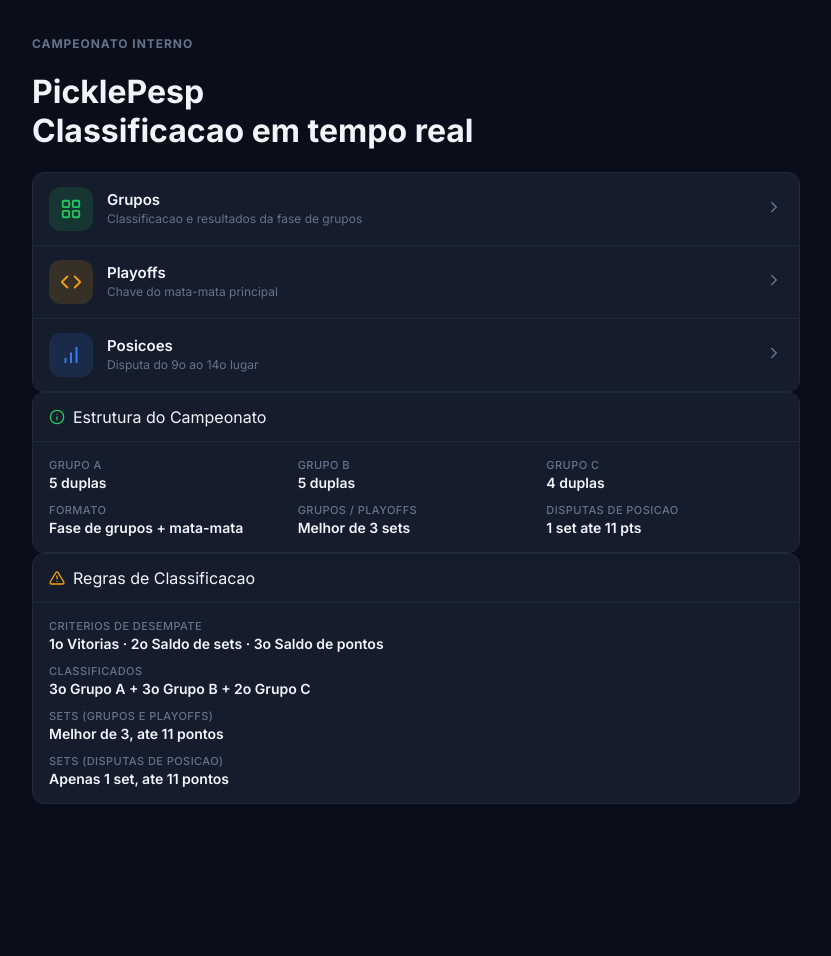
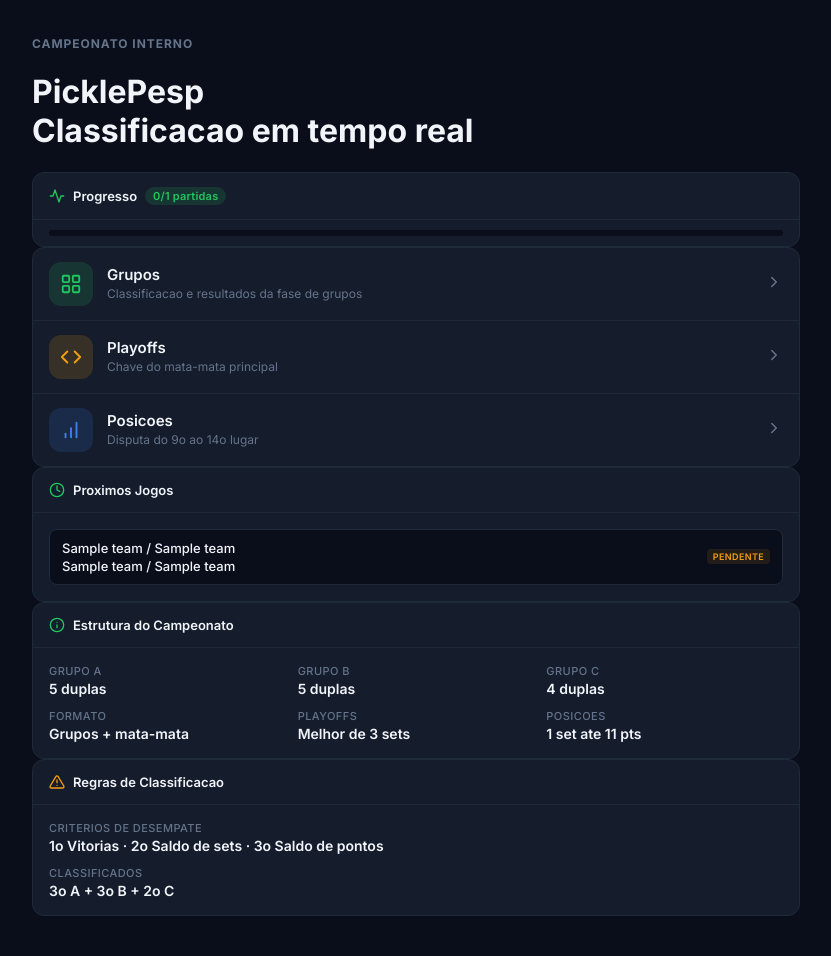
Before and after one commit to Joao-Godoi/picklepesp, a Django app: page / in a window 1280 px wide. Shown: the part 61-1017 px from the top of the page, without its empty margins (224-1055 px from the left). Before the commit the page ends 865 px from the top, so only its background shows below. Run offline with Django 5.2, Linux system fonts and the light colour scheme; tables that the repository leaves empty hold one stand-in row (values such as "Sample post").

Commit message:
feat: add tournament progress bar and upcoming matches to home page

```diff
--- a/app/core/templates/core/home.html
+++ b/app/core/templates/core/home.html
@@ -14,6 +14,23 @@
         <span class="text-green-400">Classificacao em tempo real</span>
     </h1>
 </div>
+
+{% if total_count > 0 %}
+<div class="card mb-4">
+    <div class="card-header">
+        <svg width="16" height="16" viewBox="0 0 24 24" fill="none" stroke="var(--accent)" stroke-width="2" stroke-linecap="round" stroke-linejoin="round">
+            <path d="M22 12h-4l-3 9L9 3l-3 9H2"/>
+        </svg>
+        <span style="font-size:0.8125rem;font-weight:600;color:var(--text-primary);">Progresso</span>
+        <span class="badge badge-green">{{ finished_count }}/{{ total_count }} partidas</span>
+    </div>
+    <div class="card-body" style="padding:0.625rem 1rem;">
+        <div style="background:var(--bg-primary);border-radius:6px;height:6px;overflow:hidden;">
+            <div style="background:var(--accent);height:100%;border-radius:6px;width:{% widthratio finished_count total_count 100 %}%;transition:width 0.3s ease;"></div>
+        </div>
+    </div>
+</div>
+{% endif %}
 
 <div class="card mb-4">
     <a href="{% url 'groups' %}" class="nav-card">
@@ -72,6 +89,33 @@
     </a>
 </div>
 
+{% if upcoming_matches %}
+<div class="card mb-4">
+    <div class="card-header">
+        <svg width="16" height="16" viewBox="0 0 24 24" fill="none" stroke="var(--accent)" stroke-width="2" stroke-linecap="round" stroke-linejoin="round">
+            <circle cx="12" cy="12" r="10"/>
+            <polyline points="12 6 12 12 16 14"/>
+        </svg>
+        <span style="font-size:0.8125rem;font-weight:600;color:var(--text-primary);">Proximos Jogos</span>
+    </div>
+    <div class="card-body match-list">
+        {% for match in upcoming_matches %}
+        <div class="match-card {{ match.status }}">
+            <div class="match-teams">
+                <div class="match-team">
+                    {% if match.team_a %}{{ match.team_a }}{% elif match.source_team_a %}<span class="bracket-team-tbd">{{ match.source_team_a }}</span>{% else %}<span class="bracket-team-tbd">A definir</span>{% endif %}
+                </div>
+                <div class="match-team">
+                    {% if match.team_b %}{{ match.team_b }}{% elif match.source_team_b %}<span class="bracket-team-tbd">{{ match.source_team_b }}</span>{% else %}<span class="bracket-team-tbd">A definir</span>{% endif %}
+                </div>
+            </div>
+            <span class="match-status status-{{ match.status }}">{{ match.get_status_display }}</span>
+        </div>
+        {% endfor %}
+    </div>
+</div>
+{% endif %}
+
 <div class="card mb-4">
     <div class="card-header">
         <svg width="16" height="16" viewBox="0 0 24 24" fill="none" stroke="var(--accent)" stroke-width="2" stroke-linecap="round" stroke-linejoin="round">
@@ -79,7 +123,7 @@
             <line x1="12" y1="16" x2="12" y2="12"/>
             <line x1="12" y1="8" x2="12.01" y2="8"/>
         </svg>
-        <span class="text-sm font-semibold text-white">Estrutura do Campeonato</span>
+        <span style="font-size:0.8125rem;font-weight:600;color:var(--text-primary);">Estrutura do Campeonato</span>
     </div>
     <div class="card-body">
         <div class="info-grid">
@@ -97,14 +141,14 @@
             </div>
             <div class="info-item">
                 <span class="info-label">Formato</span>
-                <span class="info-value">Fase de grupos + mata-mata</span>
+                <span class="info-value">Grupos + mata-mata</span>
             </div>
             <div class="info-item">
-                <span class="info-label">Grupos / Playoffs</span>
+                <span class="info-label">Playoffs</span>
                 <span class="info-value">Melhor de 3 sets</span>
             </div>
             <div class="info-item">
-                <span class="info-label">Disputas de posicao</span>
+                <span class="info-label">Posicoes</span>
                 <span class="info-value">1 set ate 11 pts</span>
             </div>
         </div>
@@ -118,7 +162,7 @@
             <line x1="12" y1="9" x2="12" y2="13"/>
             <line x1="12" y1="17" x2="12.01" y2="17"/>
         </svg>
-        <span class="text-sm font-semibold text-white">Regras de Classificacao</span>
+        <span style="font-size:0.8125rem;font-weight:600;color:var(--text-primary);">Regras de Classificacao</span>
     </div>
     <div class="card-body">
         <div class="info-grid" style="grid-template-columns: 1fr;">
@@ -128,15 +172,7 @@
             </div>
             <div class="info-item">
                 <span class="info-label">Classificados</span>
-                <span class="info-value">3o Grupo A + 3o Grupo B + 2o Grupo C</span>
-            </div>
-            <div class="info-item">
-                <span class="info-label">Sets (grupos e playoffs)</span>
-                <span class="info-value">Melhor de 3, ate 11 pontos</span>
-            </div>
-            <div class="info-item">
-                <span class="info-label">Sets (disputas de posicao)</span>
-                <span class="info-value">Apenas 1 set, ate 11 pontos</span>
+                <span class="info-value">3o A + 3o B + 2o C</span>
             </div>
         </div>
     </div>
--- a/app/core/views.py
+++ b/app/core/views.py
@@ -1,5 +1,23 @@
 from django.shortcuts import render
+
+from tournament.models import Match
+from tournament.selectors import get_groups_page_data
 
 
 def home(request):
-    return render(request, "core/home.html")
+    upcoming_matches = (
+        Match.objects.filter(status__in=[Match.STATUS_READY, Match.STATUS_PENDING])
+        .select_related("team_a", "team_b")
+        .order_by("sort_order", "match_number")[:6]
+    )
+    finished_count = Match.objects.filter(status=Match.STATUS_FINISHED).count()
+    total_count = Match.objects.count()
+    return render(
+        request,
+        "core/home.html",
+        {
+            "upcoming_matches": upcoming_matches,
+            "finished_count": finished_count,
+            "total_count": total_count,
+        },
+    )
```
Also changed, not shown: PRD.md (+25 -25 lines).
